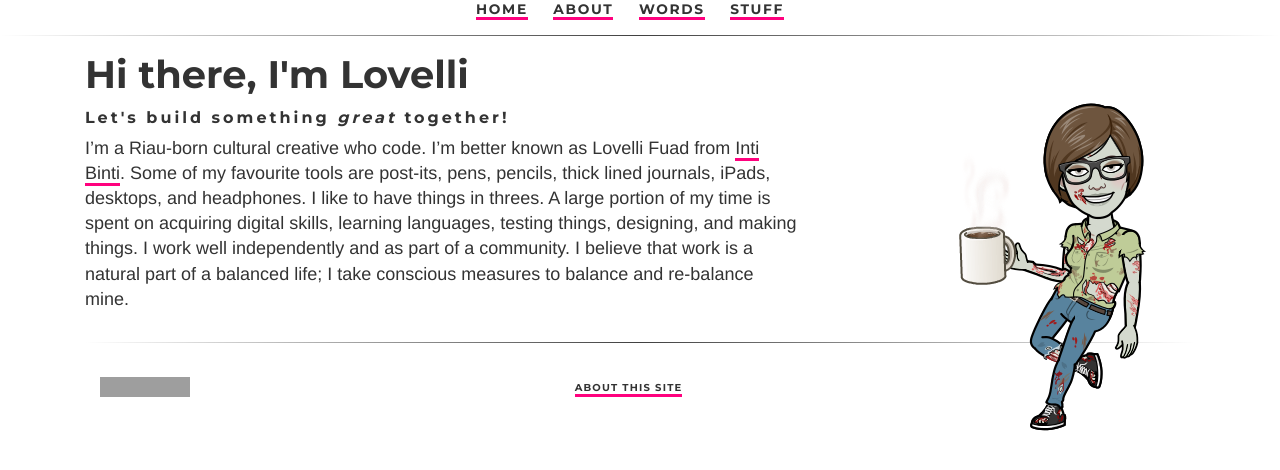
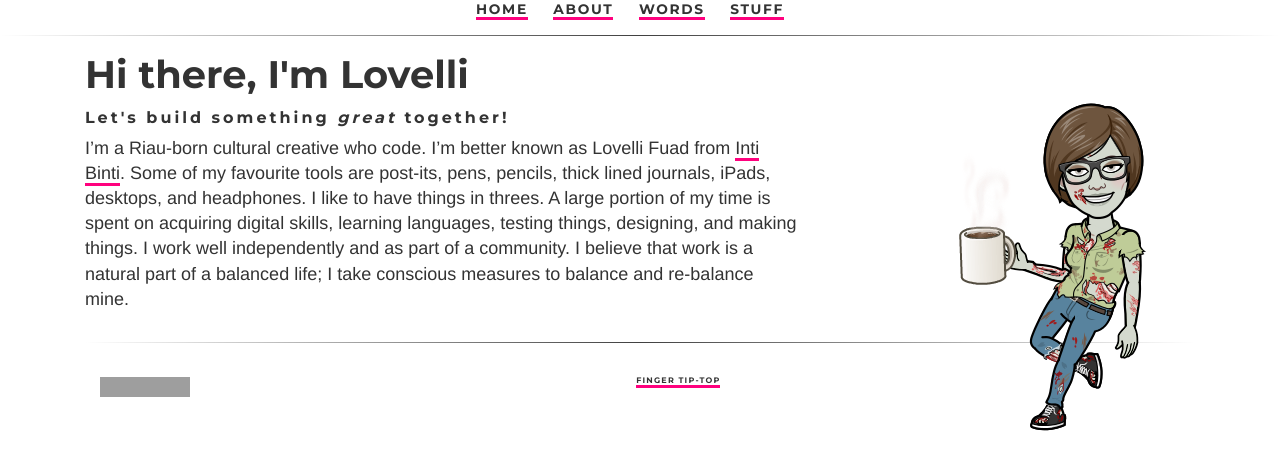
Before and after one commit to ariesti/ariesti.github.io, a Jekyll site: the page built from index.html, in a window 1280 px wide. Shown: the top 470 px of the page. Built offline with Jekyll 4.4.1, drawn with Linux system fonts in a browser that asks for light colours; grey boxes are pictures that could not be loaded.

Commit message:
Update footer.html

```diff
--- a/_includes/footer.html
+++ b/_includes/footer.html
@@ -4,7 +4,7 @@
 	<p><small><a rel="license" href="http://creativecommons.org/licenses/by-nc-nd/4.0/"><img alt="Creative Commons License" style="border-width:0" src="https://i.creativecommons.org/l/by-nc-nd/4.0/80x15.png" /></a></small></p>
 	</div>
 	<div class="col-sm-4">
-	<p class="pull-right"><small id="footer"><a href="/about" title="finger tip-top">About this site</a></small></p>
+	<p id="footer" class="pull-right"><small id><a href="/about" title="About">Finger Tip-Top</a></small></p>
 	</div>
 	</div>
 </div> <!-- /footer -->
```
